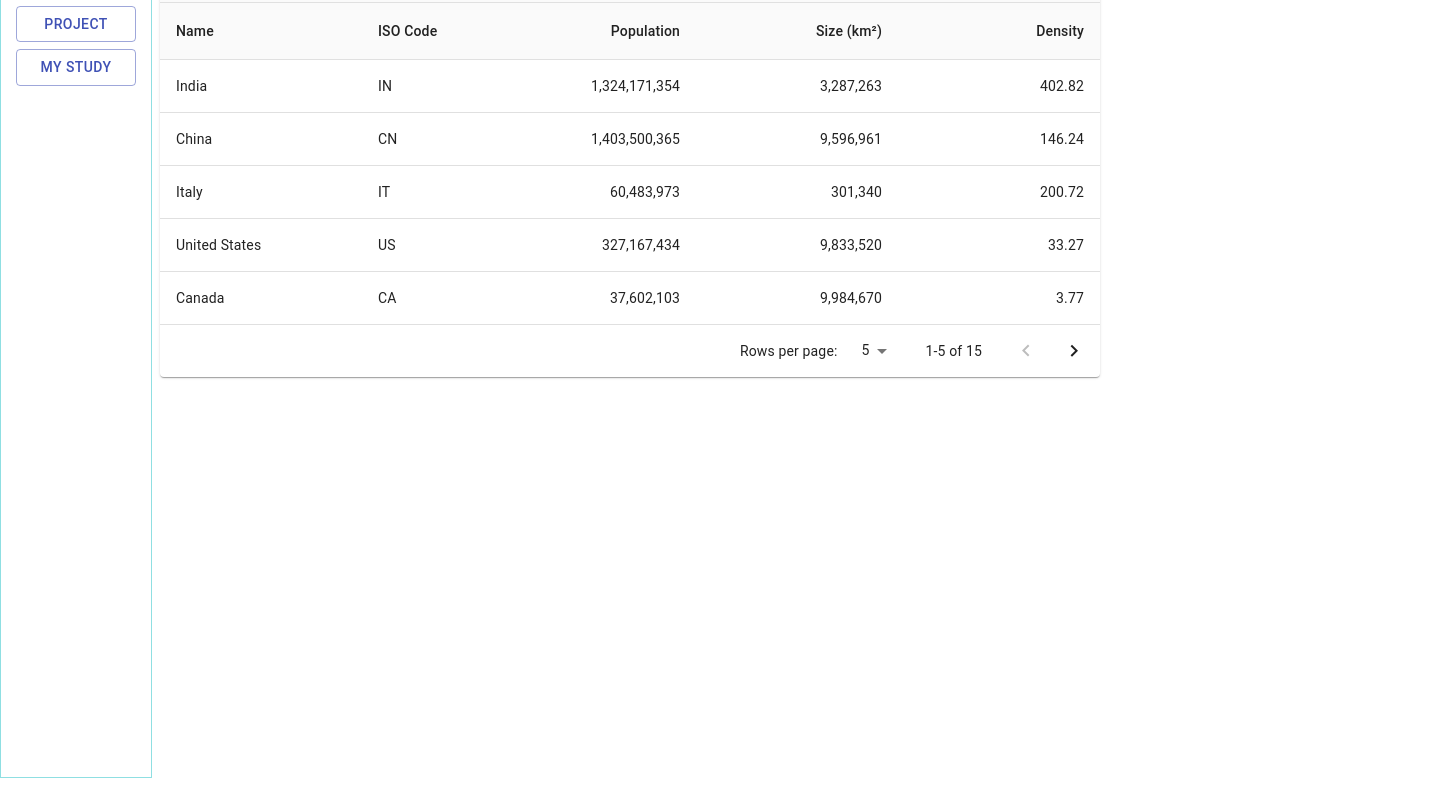
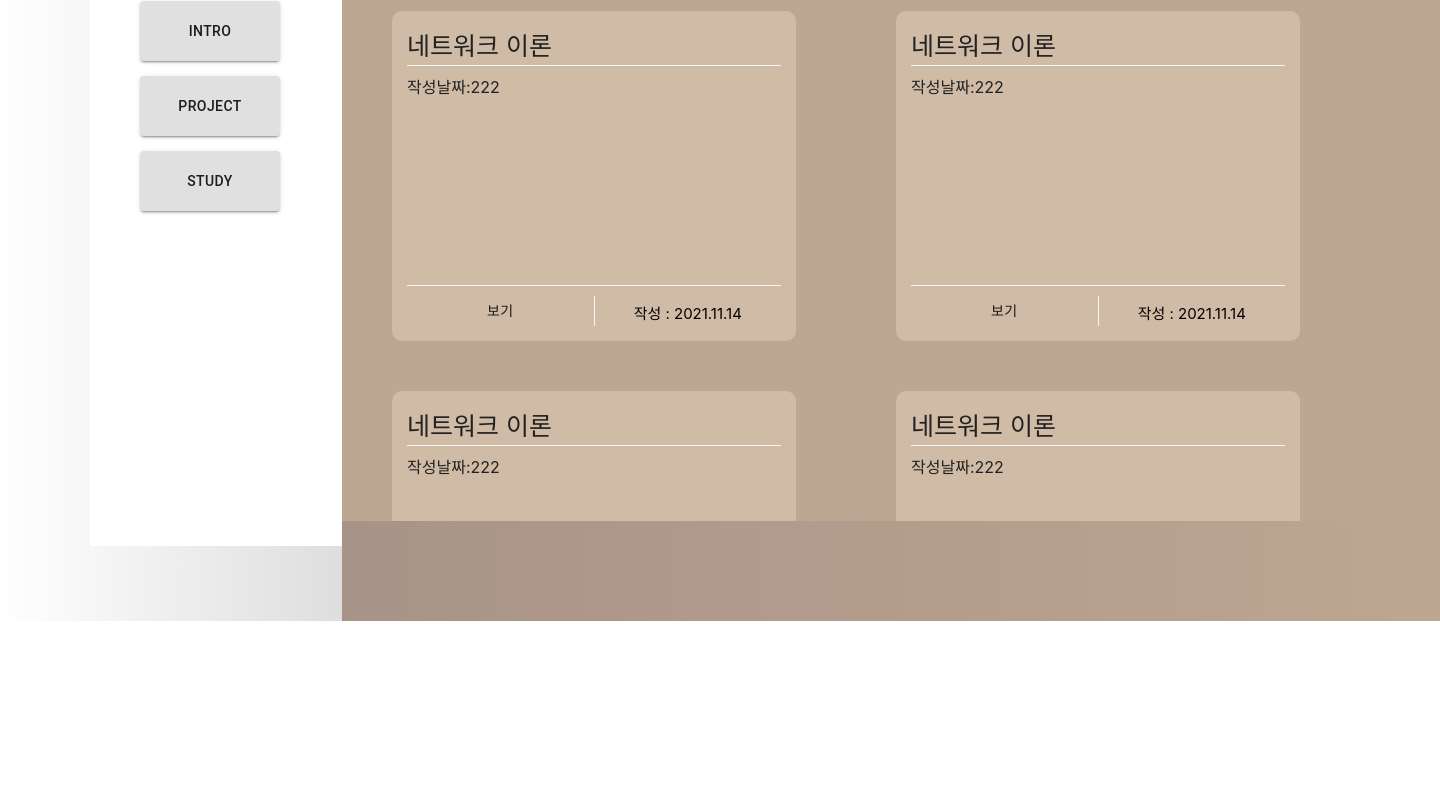
Before and after one commit to Hoonna98/portfolio, a React app in the folder hoons_blog/: page /study in a window 1280 px wide. Shown: the part 199-989 px from the top of the page, 1440 px wide, since content can reach past the window. After the commit the page ends 820 px from the top, so only its background shows below. Built offline with nearby package versions, Linux system fonts and the light colour scheme.

Commit message:
renew design of blog

```diff
--- a/hoons_blog/package.json
+++ b/hoons_blog/package.json
@@ -9,6 +9,7 @@
     "@testing-library/user-event": "^12.8.3",
     "react": "^17.0.2",
     "react-dom": "^17.0.2",
+    "react-pdf": "^5.4.0",
     "react-router-dom": "^5.3.0",
     "react-scripts": "4.0.3",
     "styled-components": "^5.3.1",
--- a/hoons_blog/src/index.js
+++ b/hoons_blog/src/index.js
@@ -4,7 +4,6 @@ import { BrowserRouter } from 'react-router-dom';
 import './index.css';
 import Home from './pages/home';
 import reportWebVitals from './reportWebVitals';
-import {StylesProvider} from "@material-ui/core";
 
 ReactDOM.render(
   <React.StrictMode>
--- a/hoons_blog/src/pages/category.js
+++ b/hoons_blog/src/pages/category.js
@@ -1,5 +1,4 @@
 import './home.css';
-import { useState } from 'react';
 import {Button} from "@material-ui/core";
 import { Link } from 'react-router-dom';
 
@@ -7,19 +6,18 @@ import { Link } from 'react-router-dom';
 const Category = () => {
   return (
     <div className='category'>
-      <Link to ='/'>
-      <Button className='catebnt' variant="outlined" color="primary">Intro</Button>
+      <Link to ='/' style={{ textDecoration: 'none' }}>
+      <Button className='catebnt' variant="contained">Intro</Button>
       </Link>
       <div className='bt_pd'></div>
-      <Link to ='/project'>
-      <Button className='catebnt' variant="outlined" color="primary">project</Button>
+      <Link to ='/project' style={{ textDecoration: 'none' }}>
+      <Button className='catebnt' variant="contained">Project</Button>
       </Link>
       <div className='bt_pd'></div>
-      <Link to ='/study'>
-      <Button className='catebnt' variant="outlined" color="primary">My study</Button>
+      <Link to ='/study' style={{ textDecoration: 'none' }}>
+      <Button className='catebnt' variant="contained">Study</Button>
       </Link>
       <div className='bt_pd'></div>
-
 
     </div>
   );
--- a/hoons_blog/src/pages/home.css
+++ b/hoons_blog/src/pages/home.css
@@ -1,22 +1,46 @@
 .Home{
     display: flex;
-    flex-direction: column;
-    flex-basis: 100%;
+    flex-direction: row;
+    height: 820px;
+    width: 1440px;
+}
+.left_con{
+    width: 20%;
+    padding-left: 90px;
+    padding-top: 70px;
+    background: linear-gradient( to right, white,  rgb(222, 222, 222))
+}
+.right_con{
+    width: 80%;
+    padding-right: 90px;
+    padding-top: 70px;
+    background: linear-gradient( to left,rgb(188, 167, 146), rgb(168, 147, 136))
 
 }
 
-.title{
-    width: 100%;
+.title_left{
+    padding: 15px;
+    padding-left: 25px;
     font-size: 40px;
-    position: fixed;
-    padding: 25px;
-    color:white;
-    background-color: rgb(97, 108, 206);
+    height: 60px;
+    color:rgb(139, 136, 134);
+    background-color: rgb(241, 237, 233);
+
+}
+.title_right{
+    height: 90px;
+    background-color: rgb(241, 237, 233);
+
 }
 
-.titlepadding{
-    padding-top: 145px;
+.content_right{
+    height: 560px;
+    background-color: rgb(188, 167, 146);
+    color: rgb(71,73,73);
+    overflow:scroll;
+    text-decoration-color: rgba(115, 134, 133, 0.555);
 }
+
 .content{
     display: flex;
     flex-basis: 100%;
@@ -24,54 +48,90 @@
 
 /* category css */
 .catebnt{
-    font-size: 15px bold;
-    width: 120px;
-    display: flex;
+    font-size: 25px bold;
+    width: 140px;
+    height: 60px;
+    padding-left: 20px;
+    color: rgb(188, 167, 146);
 }
 .bt_pd{
-    height: 7px;
+    height: 15px;
 }
 .category {
     flex-basis: 120px;
     padding: 15px;
-    height: 100%;
-    position: fixed;
+    padding-top: 40px;
+    padding-left: 50px;
+    height: 530px;
+    background-color: white;
     display: flex;
     flex-direction: column;
-    border:rgb(143, 223, 226) solid 0.5px;
+
 }
 /*  */
 
 /* intro css */
 .introcont{
-    padding-left: 20px;
+    padding: 50px;
+    padding-top: 25px;
 }
 .git{
     color: rgb(71, 71, 71);
-    width: 200%;
+
 }
 /*  */
 
 /* study css */
-.study_top{
+.study{
+    display: flex;
+    flex-direction: row;
+}
+.in_study{
     display: flex;
     flex-direction: column;
-    height: 0px;
-    width: 0px;
-    margin-left: 20px;
+    width: 50%;
+    padding: 50px;
+    padding-bottom: 0px;
+
+}
+.in_content{
+    display: flex;
+    flex-direction: column;
+    padding: 15px;
+    height: 300px;
+    background-color: rgb(208, 187, 166);
+    color: rgb(33,33,33);
+    border-radius: 10px 10px 10px 10px;
+    margin-bottom: 50px;
 }
 .study_title{
+    /* text-align: center; */
+    font-size: 25px;
+    height: 14%;
+}
+.study_content{
+    border-top: whitesmoke solid 0.5px;
+    padding-top: 8px;
+    height: 76%;
+}
+.study_end{
+    border-top: whitesmoke solid 0.5px;
+    padding-top: 10px;
+    display: flex;
+    height: 10%;
+}
+.study_see{
+    width: 50%;
 
-    padding : 40px;
-    font-size: 30px;
+    color: rgb(33,33,33);
+}
+.study_date{
+    width: 50%;
+    border-left: whitesmoke solid 0.5px;
+    padding-top: 6px;
+    font-size: 15px;
+    color: black;
     text-align: center;
-    width: 400px;
-    border:rgb(143, 223, 226) solid 0.5px;
-    display: flex;
-}
-.study_list{
-    display: flex;
-    padding-left: 20px;
 }
 /* .depart_bnt{
 
@@ -80,9 +140,3 @@
 .test{
     margin-top: 5000px;
 }
-.cg_pd{
-
-    padding-left: 160px;
-    margin-bottom: 100%;
-    /* margin-left: 200px; */
-}
--- a/hoons_blog/src/pages/home.js
+++ b/hoons_blog/src/pages/home.js
@@ -1,35 +1,31 @@
 import './home.css';
 import {Route, Switch} from 'react-router-dom';
-import Title from './title';
 import Category from './category';
 import Project from './project';
 import Study from './study';
 import Intro from './intro';
-import Table from './table';
 
 
 function Home() {
   return (
     <div className="Home">
-        <p className="title">
-            <Title/>
-        </p>
-        <div className="titlepadding"></div>
-        <div className="content">
+      <div className="left_con">
+        <div className="title_left">Hoon's blog</div>
         <Category/>
-            <div className="cg_pd">
+      </div>
+      <div className="right_con">
+        <div className="title_right"></div>
+        <div className="content_right">
           <Switch>
             <Route path='/project' component={Project}></Route>
-
             <Route path='/study' component={Study}>
-                  <Route path='/study' component={Table}>
             </Route>
-                </Route>
-
             <Route path='/' component={Intro}></Route>
           </Switch>
         </div>
+
       </div>
+
     </div>
   );
 }
--- a/hoons_blog/src/pages/project.js
+++ b/hoons_blog/src/pages/project.js
@@ -2,7 +2,7 @@ import './home.css';
 
 const Project = () => {
   return (
-    <div>
+    <div className="p_container">
         project
     </div>
   );
--- a/hoons_blog/src/pages/study.js
+++ b/hoons_blog/src/pages/study.js
@@ -1,24 +1,52 @@
 import './home.css';
-
-import {Button, ButtonGroup} from "@material-ui/core";
-import Table from './table';
-
+import React from 'react';
+import {Button, Modal} from "@material-ui/core";
 
 const Study = () => {
   return (
-    <div className='study_top'>
-        <h3 className='study_title'>Study archive</h3>
-        <div className='study_list'>
+    <div className='study'>
+        <div className='in_study'>
 
-            <ButtonGroup variant="text" aria-label="text button group" color="primary">
-                <Button >Network</Button><div></div>
+          <div className='in_content'>
+            <div className='study_title'>네트워크 이론</div>
+            <div className='study_content'>작성날짜:222</div>
+            <div className='study_end'>
+              <Button className='study_see'>보기
+              </Button>
+              {/* <a href="javascript:void(window.open('category.js', '_self'))"></a> */}
+              <div className='study_date'>작성 : 2021.11.14</div>
+            </div>
+          </div>
 
-                <Button >Data Communication</Button><div></div>
-                <Button >Three</Button>
-            </ButtonGroup>
+          <div className='in_content'>
+            <div className='study_title'>네트워크 이론</div>
+            <div className='study_content'>작성날짜:222</div>
+            <div className='study_end'>
+              <Button className='study_see'>보기</Button>
+              <div className='study_date'>작성 : 2021.11.14</div>
+            </div>
+          </div>
         </div>
-        <Table></Table>
 
+        <div className='in_study'>
+          <div className='in_content'>
+            <div className='study_title'>네트워크 이론</div>
+            <div className='study_content'>작성날짜:222</div>
+            <div className='study_end'>
+              <Button className='study_see'>보기</Button>
+              <div className='study_date'>작성 : 2021.11.14</div>
+            </div>
+          </div>
+
+          <div className='in_content'>
+            <div className='study_title'>네트워크 이론</div>
+            <div className='study_content'>작성날짜:222</div>
+            <div className='study_end'>
+              <Button className='study_see'>보기</Button>
+              <div className='study_date'>작성 : 2021.11.14</div>
+            </div>
+          </div>
+        </div>
 
 
     </div>
--- a/hoons_blog/src/pages/table.js
+++ /dev/null
@@ -1,132 +0,0 @@
-import * as React from 'react';
-import Paper from '@material-ui/core/Paper';
-import Table from '@material-ui/core/Table';
-import TableBody from '@material-ui/core/TableBody';
-import TableCell from '@material-ui/core/TableCell';
-import TableContainer from '@material-ui/core/TableContainer';
-import TableHead from '@material-ui/core/TableHead';
-import TablePagination from '@material-ui/core/TablePagination';
-import TableRow from '@material-ui/core/TableRow';
-
-
-const columns = [
-    { id: 'name', label: 'Name', minWidth: 170 },
-    { id: 'code', label: 'ISO\u00a0Code', minWidth: 100 },
-    {
-      id: 'population',
-      label: 'Population',
-      minWidth: 170,
-      align: 'right',
-      format: (value) => value.toLocaleString('en-US'),
-    },
-    {
-      id: 'size',
-      label: 'Size\u00a0(km\u00b2)',
-      minWidth: 170,
-      align: 'right',
-      format: (value) => value.toLocaleString('en-US'),
-    },
-    {
-      id: 'density',
-      label: 'Density',
-      minWidth: 170,
-      align: 'right',
-      format: (value) => value.toFixed(2),
-    },
-  ];
-
-  function createData(name, code, population, size) {
-    const density = population / size;
-    return { name, code, population, size, density };
-  }
-
-  const rows = [
-    createData('India', 'IN', 1324171354, 3287263),
-    createData('China', 'CN', 1403500365, 9596961),
-    createData('Italy', 'IT', 60483973, 301340),
-    createData('United States', 'US', 327167434, 9833520),
-    createData('Canada', 'CA', 37602103, 9984670),
-    createData('Australia', 'AU', 25475400, 7692024),
-    createData('Germany', 'DE', 83019200, 357578),
-    createData('Ireland', 'IE', 4857000, 70273),
-    createData('Mexico', 'MX', 126577691, 1972550),
-    createData('Japan', 'JP', 126317000, 377973),
-    createData('France', 'FR', 67022000, 640679),
-    createData('United Kingdom', 'GB', 67545757, 242495),
-    createData('Russia', 'RU', 146793744, 17098246),
-    createData('Nigeria', 'NG', 200962417, 923768),
-    createData('Brazil', 'BR', 210147125, 8515767),
-  ];
-
-export default function ColumnGroupingTable() {
-    const [page, setPage] = React.useState(0);
-    const [rowsPerPage, setRowsPerPage] = React.useState(5);
-
-    const handleChangePage = (event, newPage) => {
-      setPage(newPage);
-    };
-
-    const handleChangeRowsPerPage = (event) => {
-      setRowsPerPage(+event.target.value);
-      setPage(0);
-    };
-
-    return (
-      <Paper sx={{ width: '100%' }}>
-        <TableContainer sx={{ maxHeight: 440 }}>
-          <Table stickyHeader aria-label="sticky table">
-            <TableHead>
-              <TableRow>
-                <TableCell align="center" colSpan={2}>
-                  Country
-                </TableCell>
-                <TableCell align="center" colSpan={3}>
-                  Details
-                </TableCell>
-              </TableRow>
-              <TableRow>
-                {columns.map((column) => (
-                  <TableCell
-                    key={column.id}
-                    align={column.align}
-                    style={{ top: 57, minWidth: column.minWidth }}
-                  >
-                    {column.label}
-                  </TableCell>
-                ))}
-              </TableRow>
-            </TableHead>
-            <TableBody>
-              {rows
-                .slice(page * rowsPerPage, page * rowsPerPage + rowsPerPage)
-                .map((row) => {
-                  return (
-                    <TableRow hover role="checkbox" tabIndex={-1} key={row.code}>
-                      {columns.map((column) => {
-                        const value = row[column.id];
-                        return (
-                          <TableCell key={column.id} align={column.align}>
-                            {column.format && typeof value === 'number'
-                              ? column.format(value)
-                              : value}
-                          </TableCell>
-                        );
-                      })}
-                    </TableRow>
-                  );
-                })}
-            </TableBody>
-          </Table>
-        </TableContainer>
-        <TablePagination
-          rowsPerPageOptions={[5, 25, 100]}
-          component="div"
-          count={rows.length}
-          rowsPerPage={rowsPerPage}
-          page={page}
-          onPageChange={handleChangePage}
-          onRowsPerPageChange={handleChangeRowsPerPage}
-        />
-      </Paper>
-    );
-  }
```
Also changed, not shown: hoons_blog/src/pages/intro.js (+21 -2 lines), hoons_blog/src/pages/title.js (deleted, +0 -11 lines), 2 other files. Lines whose indentation alone changed are shown as unchanged.
